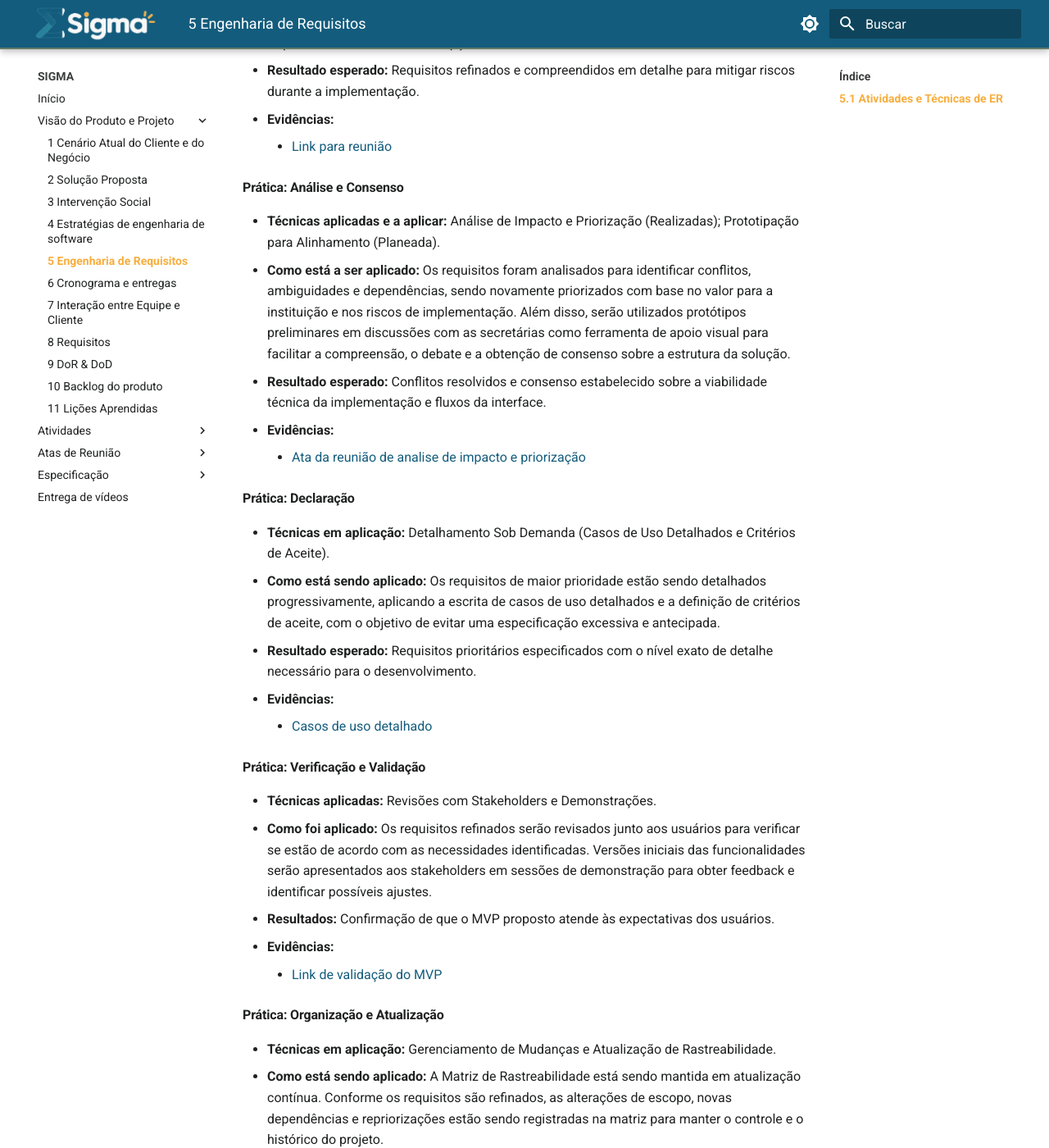
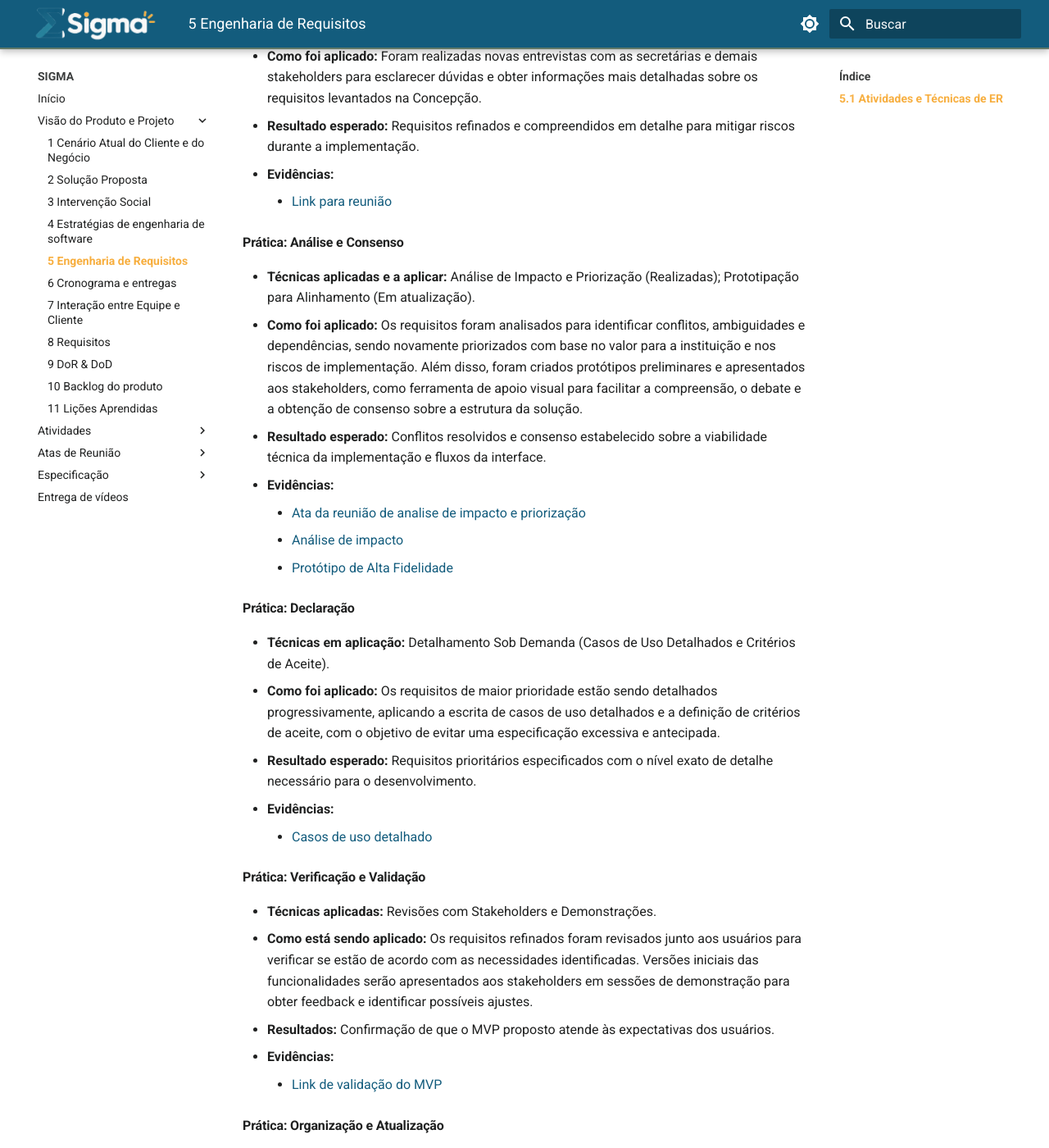
Before and after one commit to mdsreq-fga-unb/REQ-2026.2-T01-Sigma, an MkDocs documentation site: the page built from docs/doc-visao/5_requisitos.md, in a window 1280 px wide and 1400 px high, scrolled down 2210 px. Shown: the whole window at 82% size. Built offline with MkDocs 1.6.1 and Material for MkDocs 9.7.7, drawn with Linux system fonts in a browser that asks for light colours; some of the changed text lies outside the part shown.

Commit message:
atualização de seção de Processo de ER com base na issue 24

```diff
--- a/docs/doc-visao/5_requisitos.md
+++ b/docs/doc-visao/5_requisitos.md
@@ -8,11 +8,12 @@
 
 #### Prática: Elicitação e Descoberta
 - **Técnicas aplicadas:** Entrevistas e Análise Documental.
-- **Como foi aplicado:** Realizámos entrevistas por videochamadas com a diretora, coordenadora e secretárias da Creche Estação Vida para compreender o processo atual de cadastro, armazenamento e consulta. Em paralelo, analisámos as fichas de matrícula físicas utilizadas pela instituição.
+- **Como foi aplicado:** Realizamos entrevistas por videochamadas com a diretora, coordenadora e secretárias da Creche Estação Vida para compreender o processo atual de cadastro, armazenamento e consulta. Em paralelo, analisamos as fichas de matrícula físicas utilizadas pela instituição.
 - **Resultado esperado:** Requisitos de alto nível identificados e contexto do problema de gestão de matrículas compreendido.
 - **Evidências:**
     - [Entrevista de levantamento de requisitos](https://drive.google.com/file/d/1EugRqtDabhgezjH6jpZ7e9RNyV-RaA_2/view)
     - [Modelo de documentos](https://drive.google.com/drive/folders/1R6TWeKyvV99bJH4uQt0hzWzE3_3MuSq_?usp=sharing)
+    - [Resultado da Análise Documental](https://drive.google.com/drive/folders/1qECWguOMe9hr9VL2HkD24GLw3UuwnfSp?usp=sharing)
 
 #### Prática: Análise e Consenso
 - **Técnicas aplicadas:** Priorização de Requisitos (Método MoSCoW).
@@ -55,15 +57,17 @@
     - [Link para reunião](https://drive.google.com/file/d/1EugRqtDabhgezjH6jpZ7e9RNyV-RaA_2/view)
 
 #### Prática: Análise e Consenso
-- **Técnicas aplicadas e a aplicar:** Análise de Impacto e Priorização (Realizadas); Prototipação para Alinhamento (Planeada).
-- **Como está a ser aplicado:** Os requisitos foram analisados para identificar conflitos, ambiguidades e dependências, sendo novamente priorizados com base no valor para a instituição e nos riscos de implementação. Além disso, serão utilizados protótipos preliminares em discussões com as secretárias como ferramenta de apoio visual para facilitar a compreensão, o debate e a obtenção de consenso sobre a estrutura da solução.
+- **Técnicas aplicadas e a aplicar:** Análise de Impacto e Priorização (Realizadas); Prototipação para Alinhamento (Em atualização).
+- **Como foi aplicado:** Os requisitos foram analisados para identificar conflitos, ambiguidades e dependências, sendo novamente priorizados com base no valor para a instituição e nos riscos de implementação. Além disso, foram criados protótipos preliminares e apresentados aos stakeholders, como ferramenta de apoio visual para facilitar a compreensão, o debate e a obtenção de consenso sobre a estrutura da solução.
 - **Resultado esperado:** Conflitos resolvidos e consenso estabelecido sobre a viabilidade técnica da implementação e fluxos da interface.
 - **Evidências:**
     - [Ata da reunião de analise de impacto e priorização](https://mdsreq-fga-unb.github.io/REQ-2026.2-T01-Sigma/reunioes/ata1/#__tabbed_1_2)
+    - [Análise de impacto](https://drive.google.com/drive/folders/1k8KviR3GCRpRtQArNYIqqjm4O9Rca81Z?usp=sharing)
+    - [Protótipo de Alta Fidelidade](https://www.figma.com/design/99K50wj2mkeuIdAPWrpCBr/Sigma---prot%C3%B3tipo--plano-free-?node-id=6-4&t=SsVQTnArufZAsepm-1)
 
 #### Prática: Declaração
 - **Técnicas em aplicação:** Detalhamento Sob Demanda (Casos de Uso Detalhados e Critérios de Aceite).
-- **Como está sendo aplicado:** Os requisitos de maior prioridade estão sendo detalhados progressivamente, aplicando a escrita de casos de uso detalhados e a definição de critérios de aceite, com o objetivo de evitar uma especificação excessiva e antecipada.
+- **Como foi aplicado:** Os requisitos de maior prioridade estão sendo detalhados progressivamente, aplicando a escrita de casos de uso detalhados e a definição de critérios de aceite, com o objetivo de evitar uma especificação excessiva e antecipada.
 - **Resultado esperado:** Requisitos prioritários especificados com o nível exato de detalhe necessário para o desenvolvimento.
 - **Evidências:**
     - [Casos de uso detalhado](https://mdsreq-fga-unb.github.io/REQ-2026.2-T01-Sigma/doc-visao/casos-uso/)
@@ -71,7 +75,7 @@
 
 #### Prática: Verificação e Validação
 - **Técnicas aplicadas:** Revisões com Stakeholders e Demonstrações.
-- **Como foi aplicado:** Os requisitos refinados serão revisados junto aos usuários para verificar se estão de acordo com as necessidades identificadas. Versões iniciais das funcionalidades serão apresentados aos stakeholders em sessões de demonstração para obter feedback e identificar possíveis ajustes.
+- **Como está sendo aplicado:** Os requisitos refinados foram revisados junto aos usuários para verificar se estão de acordo com as necessidades identificadas. Versões iniciais das funcionalidades serão apresentados aos stakeholders em sessões de demonstração para obter feedback e identificar possíveis ajustes.
 - **Resultados:** Confirmação de que o MVP proposto atende às expectativas dos usuários.
 - **Evidências:**
     - [Link de validação do MVP](https://unbbr-my.sharepoint.com/:v:/g/personal/242004706_aluno_unb_br/IQBXti2dM-CuR44I9bXe8Ka9AedalX9A8_pG9i43LaH3-cA?e=P1HCHE&nav=eyJyZWZlcnJhbEluZm8iOnsicmVmZXJyYWxBcHAiOiJTdHJlYW1XZWJBcHAiLCJyZWZlcnJhbFZpZXciOiJTaGFyZURpYWxvZy1MaW5rIiwicmVmZXJyYWxBcHBQbGF0Zm9ybSI6IldlYiIsInJlZmVycmFsTW9kZSI6InZpZXcifX0%3D)
@@ -110,10 +114,10 @@
 
 #### Prática: Representação
 - **Técnicas a serem aplicadas:** Refinamento Visual (Atualização de Protótipos de Interface).
-- **Como será aplicado:** Os protótipos de interface serão craidos e ajustados sob demanda, refletindo pequenas adaptações de tela ou de fluxo que se mostrarem necessárias ao longo do desenvolvimento do código.
+- **Como será aplicado:** Os protótipos de interface criados precisam ser ajustados sob demanda, refletindo pequenas adaptações de tela ou de fluxo que se mostrarem necessárias ao longo do desenvolvimento do código.
 - **Resultado esperado:** Telas e fluxos ajustados conforme necessidades ou limitações que surgirem durante o desenvolvimento.
 - **Evidências:**
-    - [Inserir Link]
+    - [Protótipo de Alta Fidelidade](https://www.figma.com/design/99K50wj2mkeuIdAPWrpCBr/Sigma---prot%C3%B3tipo--plano-free-?node-id=6-4&t=SsVQTnArufZAsepm-1)
 
 #### Prática: Verificação e Validação
 - **Técnicas a serem aplicadas:** Testes Baseados em Requisitos (Verificação) e Demonstrações Incrementais (Validação).
```
Also changed, not shown: other parts of docs/doc-visao/5_requisitos.md (+1 -0 lines).
